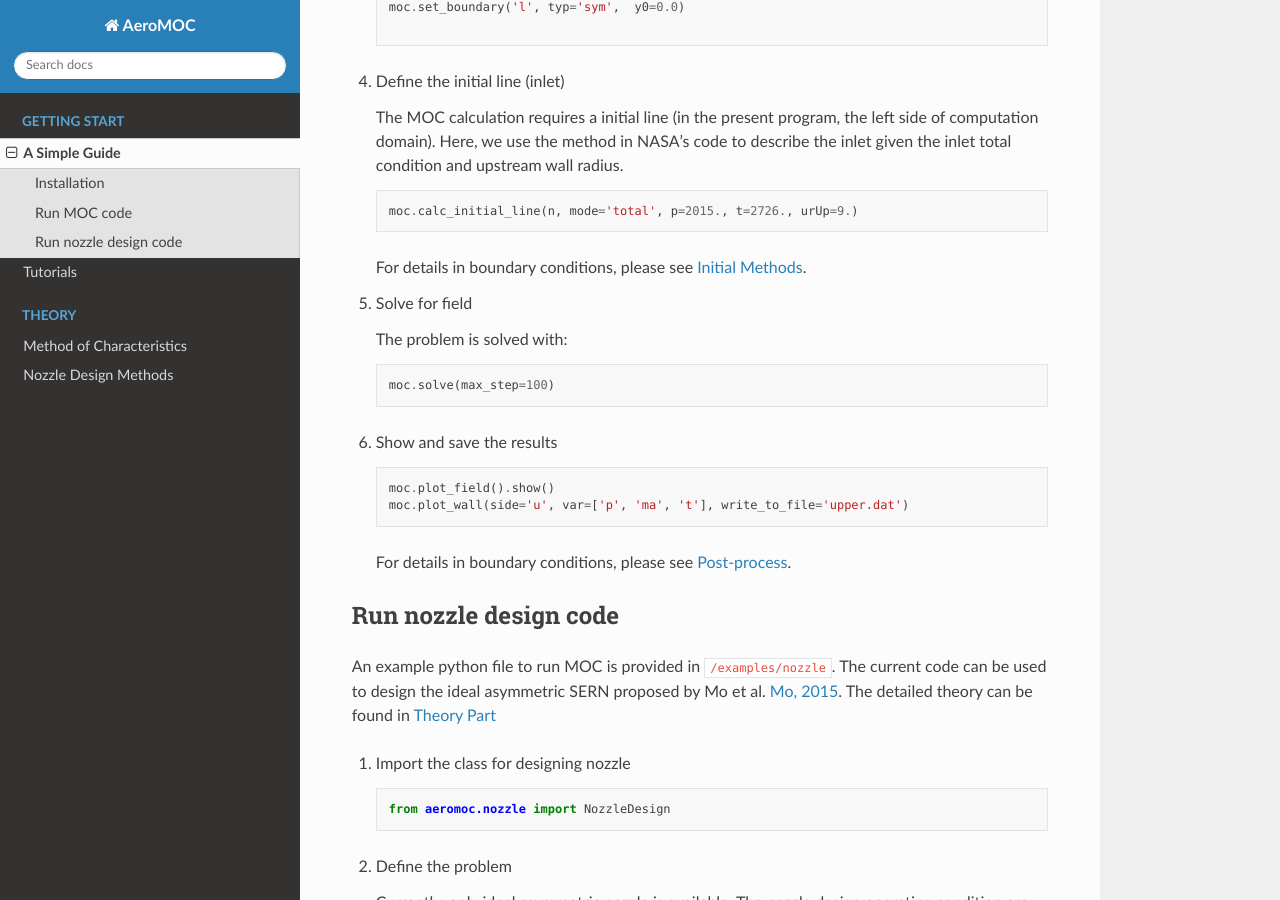
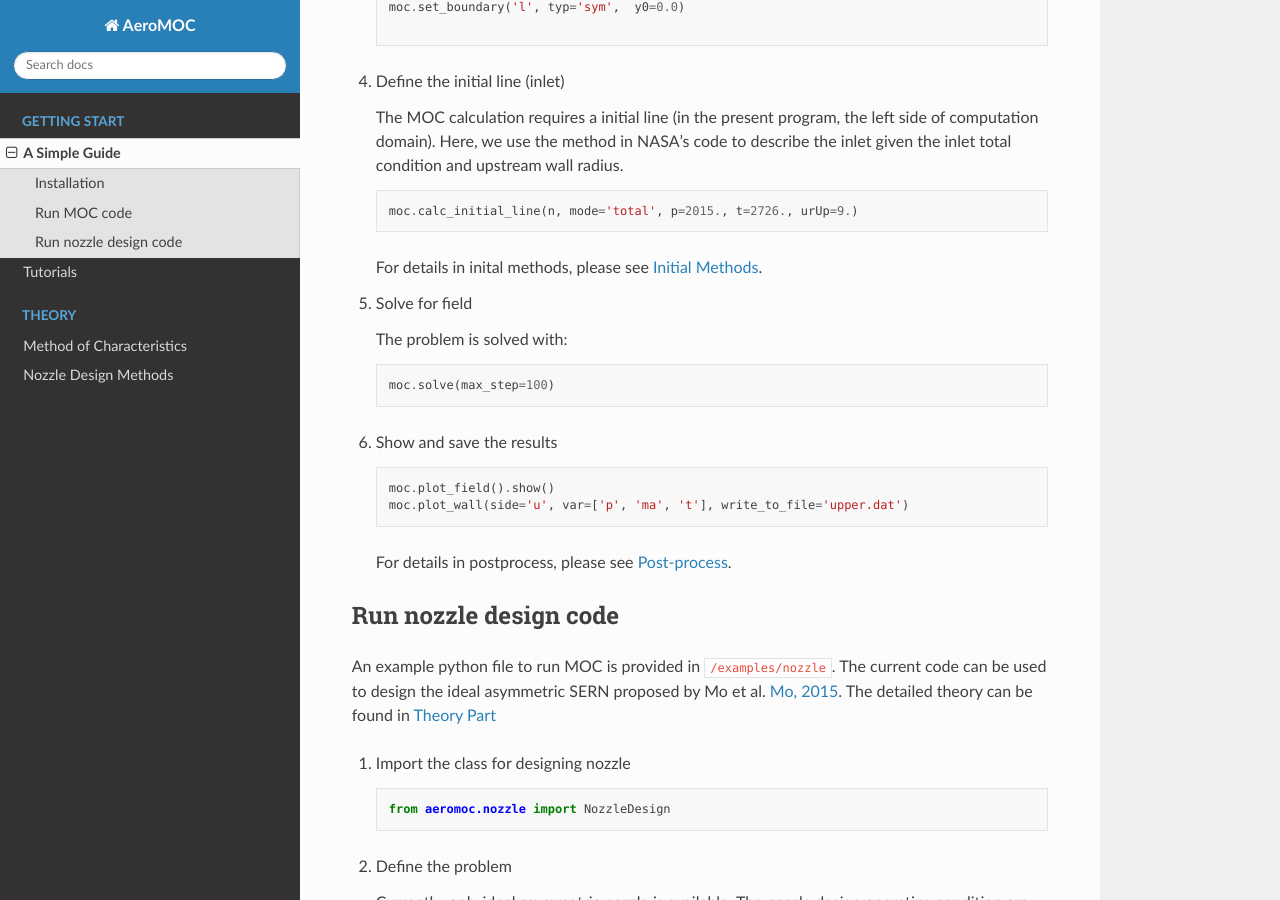
Before and after one commit to YangYunjia/AeroMOC, a Sphinx documentation site: the page built from docs/source/simpleguide.md, in a window 1280 px wide and 900 px high, scrolled down 1191 px. Built offline with Sphinx 7.4.7 and the Read the Docs theme 3.1.0, drawn with Linux system fonts in a browser that asks for light colours.

Commit message:
Fix issue #1

````diff
--- a/docs/source/simpleguide.md
+++ b/docs/source/simpleguide.md
@@ -54,7 +54,7 @@ import numpy as np
     moc.calc_initial_line(n, mode='total', p=2015., t=2726., urUp=9.)
     ```
 
-    For details in boundary conditions, please see [Initial Methods](./tutorials.md#initial-methods).
+    For details in inital methods, please see [Initial Methods](./tutorials.md#initial-methods).
 
 5. Solve for field
 
@@ -71,7 +71,7 @@ import numpy as np
     moc.plot_wall(side='u', var=['p', 'ma', 't'], write_to_file='upper.dat')
     ```
 
-    For details in boundary conditions, please see [Post-process](./tutorials.md#post-process).
+    For details in postprocess, please see [Post-process](./tutorials.md#post-process).
 
 ## Run nozzle design code
 
````
Also changed, not shown: 2 other files.
